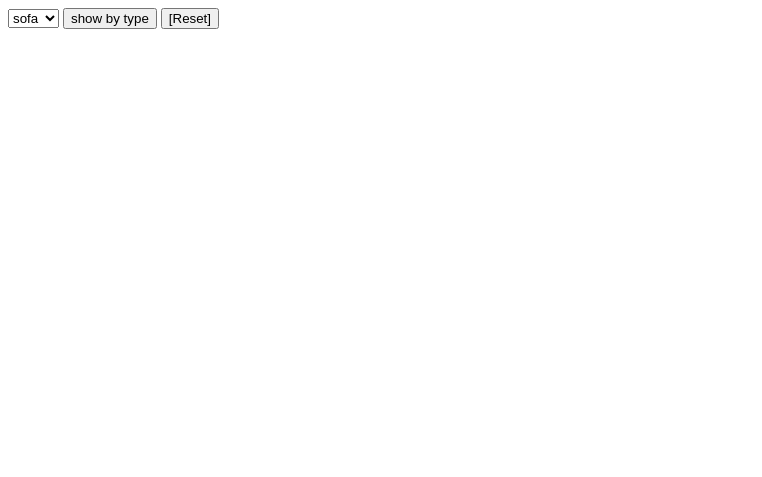
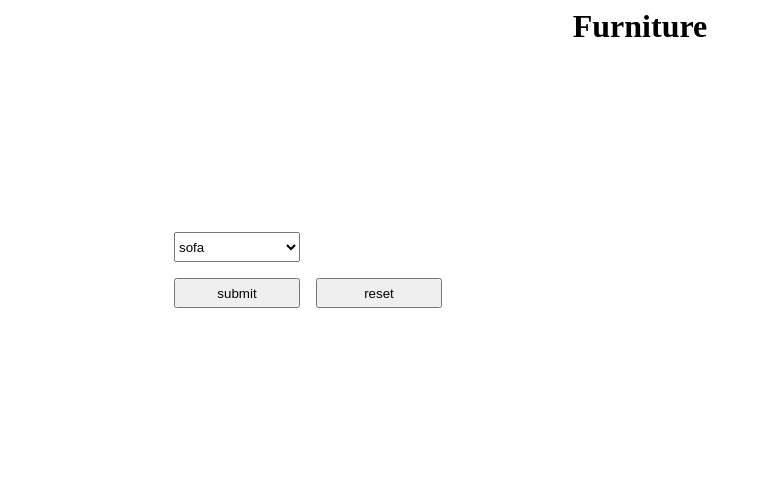
Before and after one commit to tristansetha/FurnitureStore, a website built with webpack: page src/index.html in a window 1280 px wide. Shown: the whole page, without its empty margins (0-762 px from the left). Built offline with nearby package versions, Linux system fonts and the light colour scheme.

Commit message:
updated styling

```diff
--- a/src/index.html
+++ b/src/index.html
@@ -5,17 +5,23 @@
     <link href="styles.css" rel="stylesheet" type="text/css">
   </head>
   <body>
-  </form id="showByType">
+    <form id="showByType">
+        <h1>Furniture</h1>
+      <div class="wrapper">
+          <div class="nested">
               <select id="selectType">
                 <option value="sofa">sofa</option>
                 <option value="rug">rug</option>
                 <option value="table">table</option>
                 <option value="chair">chair</option>
               </select>
-    <button id="showByTypeId" type="submit">show by type</button>
-    <button id="reset" type="reset">[Reset]</button>
+            <br><button class="btn" id="showByTypeId" type="submit">submit</button>
+            <button class="btn2" id="reset" type="reset">reset</button>
+          </div>
+          <div><ul id="showFurniture"></ul></div>
+      </div>
+
     </form>
-  <ul id="showFurniture"></ul>
   </body>
 </html>
 
--- a/src/main.js
+++ b/src/main.js
@@ -30,8 +30,8 @@ $(document).ready(function(){
       } else {
         for (let i = 0; i < bodyData.length; i++) {
           if (("" + bodyData[i].type) === selectedOption) {
-            $('#showFurniture').append(`<li>${bodyData[i].name}</li>`);
-            $('#showFurniture').append(`<li><img src="${bodyData[i].imageUrl}"></img></li>`);
+            $('#showFurniture').prepend(`<br><li><img src="${bodyData[i].imageUrl}"></img></li>`);
+            $('#showFurniture').prepend(`<br><li>${bodyData[i].name}</li>`);
           }
         }
       }
--- a/src/styles.css
+++ b/src/styles.css
@@ -1,7 +1,46 @@
 ul {
   list-style-type: none;
+}
+
+h1 {
+  text-align: center;
 }
 
 img {
   width: 300px;
 }
+
+.wrapper {
+  display: grid;
+  /* grid-template-columns: 40% 60%;  */
+  grid-template-columns: repeat(3, 1fr);
+  /* grid-template-rows: 20% 60%; */
+  grid-column-gap: 2em;
+  grid-row-gap: 2em;
+  /* grid-auto-rows: 100px; */
+  grid-auto-rows: minmax(100px, auto); /* stretch to fill content, that is 100px by default */
+  padding: 150px;
+}
+
+.nested {
+  display:grid;
+  grid-template-columns: repeat(2, 1fr);
+  grid-auto-rows: 30px;
+  grid-gap:1em;
+}
+
+.wrapper > div {
+  background: white;
+  padding: 1em;
+  width: px;
+}
+/* all the divs in the wrapper */
+
+.wrapper > div:nth-child(odd) {
+  background: white;
+}
+/* every other div */
+
+.nested > div {
+  padding:1em;
+}
```
Lines whose indentation alone changed are shown as unchanged.
